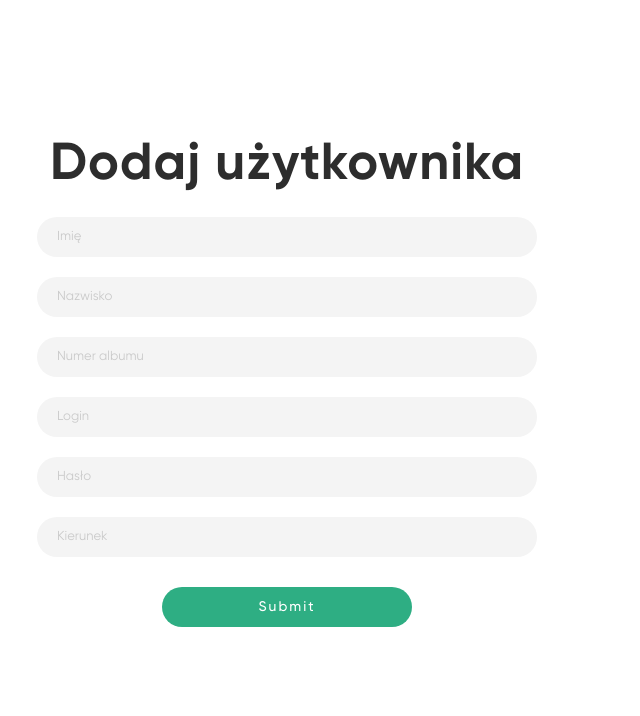
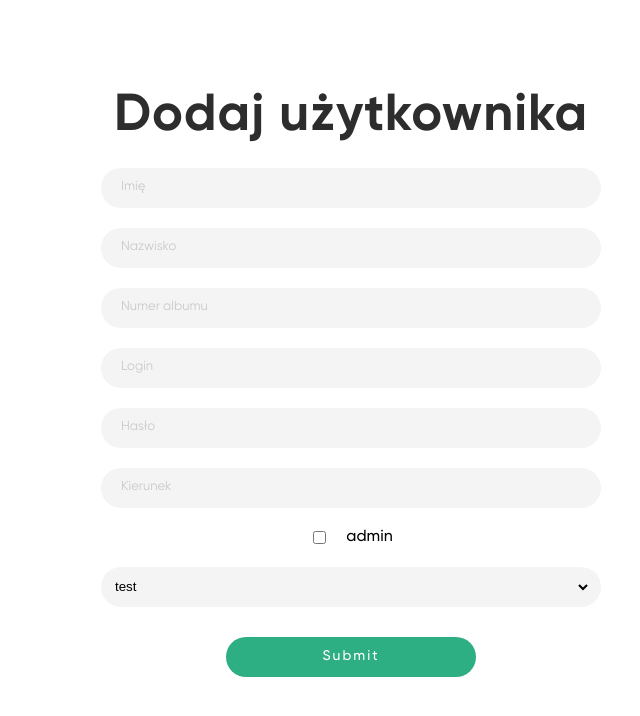
Before and after one commit to miboruch/gradebook-admin, a React (Create React App) app: page / in a window 1280 px wide. Shown: the top 716 px of the page, without its empty margins (289-929 px from the left). Built offline with nearby package versions, Linux system fonts and the light colour scheme; no server answers; the HTML template or start-up script is replaced by a standard one.

Commit message:
Added actions and reducer

```diff
--- a/src/App.js
+++ b/src/App.js
@@ -1,12 +1,17 @@
-import React from 'react';
+import React, { useEffect } from 'react';
 import './App.css';
+import { connect } from 'react-redux';
 import LandingPage from './pages/LandingPage';
 import SEO from './components/SEO';
 import { ThemeProvider } from 'styled-components';
 import { theme } from './style/theme';
 import GlobalStyle from './style/GlobalStyle';
+import { fetchUniversities } from './actions/mainActions';
 
-function App() {
+function App({ fetchUniversities }) {
+  useEffect(() => {
+    fetchUniversities();
+  }, []);
   return (
     <ThemeProvider theme={theme}>
       <div className='App'>
@@ -18,4 +23,10 @@ function App() {
   );
 }
 
-export default App;
+const mapDispatchToProps = (dispatch) => {
+  return {
+    fetchUniversities: () => dispatch(fetchUniversities())
+  };
+};
+
+export default connect(null, mapDispatchToProps)(App);
--- /dev/null
+++ b/src/actions/mainActions.js
@@ -0,0 +1,34 @@
+import axios from 'axios';
+import { FETCH_FAILURE, LOAD_START, SET_UNIVERSITIES } from '../reducers/mainReducer';
+
+const loadStart = () => {
+  return {
+    type: LOAD_START
+  };
+};
+
+const setUniversities = (universities) => {
+  return {
+    type: SET_UNIVERSITIES,
+    payload: universities
+  };
+};
+
+const fetchFailure = (error) => {
+  return {
+    type: FETCH_FAILURE,
+    payload: error
+  };
+};
+
+export const fetchUniversities = () => async (dispatch) => {
+  dispatch(loadStart());
+
+  try {
+    const { data } = await axios.get('http://localhost:8080/university/findAll');
+
+    dispatch(setUniversities(data));
+  } catch (error) {
+    dispatch(fetchFailure(error));
+  }
+};
--- /dev/null
+++ b/src/components/Checkbox/Checkbox.js
@@ -0,0 +1,38 @@
+import React from 'react';
+import styled from 'styled-components';
+
+const CheckboxWrapper = styled.div`
+  display: flex;
+  flex-direction: row;
+  justify-content: center;
+  align-items: center;
+  margin-top: 2rem;
+`;
+
+const StyledCheckbox = styled.input`
+  border-radius: 50%;
+  opacity: 1;
+  display: flex;
+  align-items: center;
+  cursor: pointer;
+  position: relative;
+  -moz-appearance: initial;
+  border: 1px solid #000;
+  margin-right: 2rem;
+  background-color: transparent;
+
+  &:checked::after{
+    background-color: yellow;
+  }
+`;
+
+const Checkbox = ({ handleChange }) => {
+  return (
+    <CheckboxWrapper>
+      <StyledCheckbox type='checkbox' name='isAdmin' onChange={handleChange} />
+      <label htmlFor={'isAdmin'}>admin</label>
+    </CheckboxWrapper>
+  );
+};
+
+export default Checkbox;
--- /dev/null
+++ b/src/components/SelectMenu/SelectMenu.js
@@ -0,0 +1,55 @@
+import React from 'react';
+import styled from 'styled-components';
+import PropTypes from 'prop-types';
+
+const StyledWrapper = styled.div`
+  border-radius: 50px;
+  background-color: ${({ theme }) => theme.color.searchBar};
+  width: 300px;
+  height: 40px;
+  border: ${({ isDarkTheme }) => (isDarkTheme ? '1px solid #555' : 'none')};
+  position: relative;
+  margin-top: 2rem;
+  padding: 0 1rem;
+
+  ${({ theme }) => theme.mq.tablet} {
+    width: 550px;
+  }
+
+  ${({ theme }) => theme.mq.standard} {
+    width: 500px;
+  }
+`;
+
+const Select = styled.select`
+  width: 100%;
+  height: 100%;
+  display: flex;
+  justify-content: center;
+  align-items: center;
+  flex-direction: row;
+  border-radius: 50px;
+  transition: all 0.4s ease;
+  border: none;
+  background-color: transparent;
+
+  &:focus {
+    outline: none;
+  }
+`;
+
+const SelectMenu = () => {
+  return (
+    <StyledWrapper>
+      <Select>
+        <option>test</option>
+      </Select>
+    </StyledWrapper>
+  );
+};
+
+SelectMenu.propTypes = {
+  currentIndex: PropTypes.string
+};
+
+export default SelectMenu;
--- a/src/pages/LandingPage.js
+++ b/src/pages/LandingPage.js
@@ -3,7 +3,9 @@ import styled from 'styled-components';
 import { Formik, Form } from 'formik';
 import Input from '../components/Input/Input';
 import LoginScene from '../components/LoginScene/LoginScene';
-import {addUserInputs} from "../utils/addUserInputs";
+import { addUserInputs } from '../utils/addUserInputs';
+import Checkbox from '../components/Checkbox/Checkbox';
+import SelectMenu from '../components/SelectMenu/SelectMenu';
 
 const StyledWrapper = styled.section`
   width: 90%;
@@ -11,6 +13,7 @@ const StyledWrapper = styled.section`
   display: flex;
   justify-content: center;
   align-items: center;
+  margin: auto;
 `;
 
 const StyledForm = styled(Form)`
@@ -80,6 +83,8 @@ const LandingPage = () => {
                   placeholder={item.placeholder}
                 />
               ))}
+              <Checkbox />
+              <SelectMenu />
               <StyledButton>Submit</StyledButton>
             </StyledForm>
           );
--- /dev/null
+++ b/src/reducers/mainReducer.js
@@ -0,0 +1,40 @@
+export const LOAD_START = 'LOAD_START';
+export const LOAD_STOP = 'LOAD_STOP';
+export const SET_UNIVERSITIES = 'SET_UNIVERSITIES';
+export const FETCH_FAILURE = 'FETCH_FAILURE';
+
+const initialState = {
+  universities: [],
+  isLoading: false,
+  error: null
+};
+
+export const mainReducer = (state = initialState, action) => {
+  switch (action.type) {
+    case LOAD_START:
+      return {
+        ...state,
+        isLoading: true,
+        error: null
+      };
+    case LOAD_STOP:
+      return {
+        ...state,
+        isLoading: false
+      };
+    case FETCH_FAILURE:
+      return {
+        ...state,
+        isLoading: false,
+        error: action.payload
+      };
+    case SET_UNIVERSITIES:
+      return {
+        ...state,
+        universities: action.payload,
+        isLoading: false
+      };
+    default:
+      return state;
+  }
+};
--- a/src/reducers/rootReducer.js
+++ b/src/reducers/rootReducer.js
@@ -1,3 +1,4 @@
 import { combineReducers } from 'redux';
+import { mainReducer } from './mainReducer';
 
-export const rootReducer = combineReducers({});
+export const rootReducer = combineReducers({ mainReducer });
```
